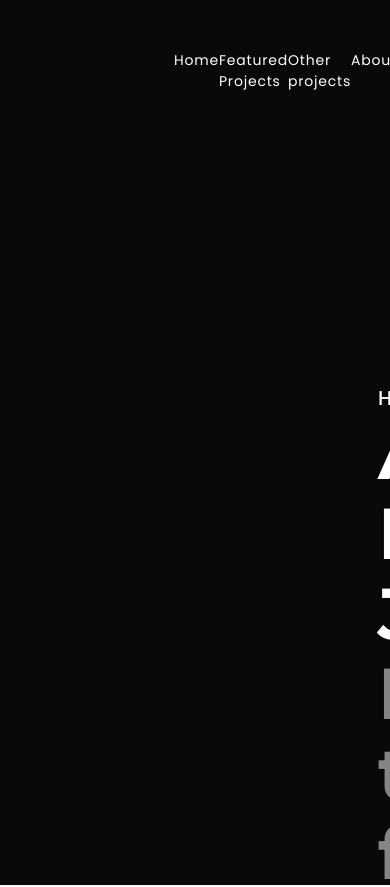
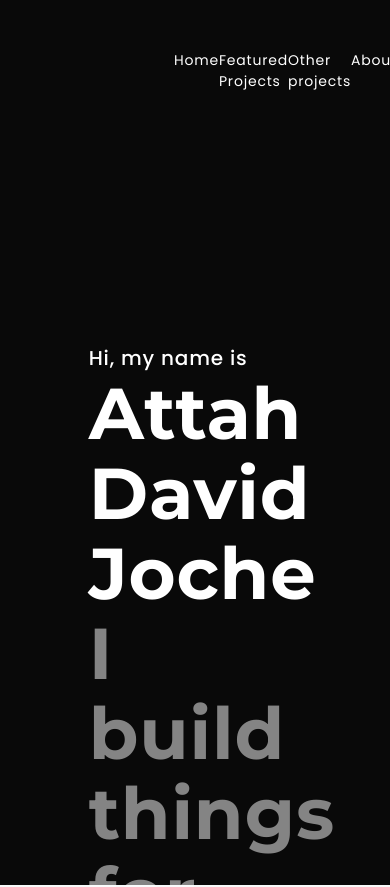
Before and after one commit to JocheAttah/portfolio_web, a React (Create React App) app: page / in a window 390 px wide. Shown: the top 887 px of the page. Built offline with nearby package versions, Linux system fonts and the light colour scheme; no server answers; the database is empty.

Commit message:
responsive start over

```diff
--- a/src/assets/scss/layouts/_footer.scss
+++ b/src/assets/scss/layouts/_footer.scss
@@ -20,6 +20,10 @@
 
   &__phone {
     margin-top: 5rem;
+  }
+
+  &__appreciation{
+    margin-top: 2rem;
   }
 
   &__right {
--- a/src/assets/scss/layouts/_home.scss
+++ b/src/assets/scss/layouts/_home.scss
@@ -1,17 +1,11 @@
 .main {
-  display: flex;
-  flex-direction: column;
-  width: 100%;
-  height: 88vh ;
-  align-items: center;
-  justify-content: center;
-  position: relative;
+  height: 88vh;
   background-color: $color-background-black;
 
   &__contents {
-    position: absolute;
-    top: 24.1rem;
-    left: 37.8rem;
+    width: 54.5%;
+    margin: auto auto;
+    padding-top: 20.1rem;
   }
 
   &__first,
--- a/src/components/Footer.jsx
+++ b/src/components/Footer.jsx
@@ -14,6 +14,9 @@ function Footer() {
         </div>
         <div className="footer__phone">
         Phone: +234 806 693 8107
+        </div>
+        <div className="footer__appreciation">
+        Design Inspiration From Brittany Chiang. <br/> Thank You!
         </div>
       </div>
       <div className="footer__right">
```
